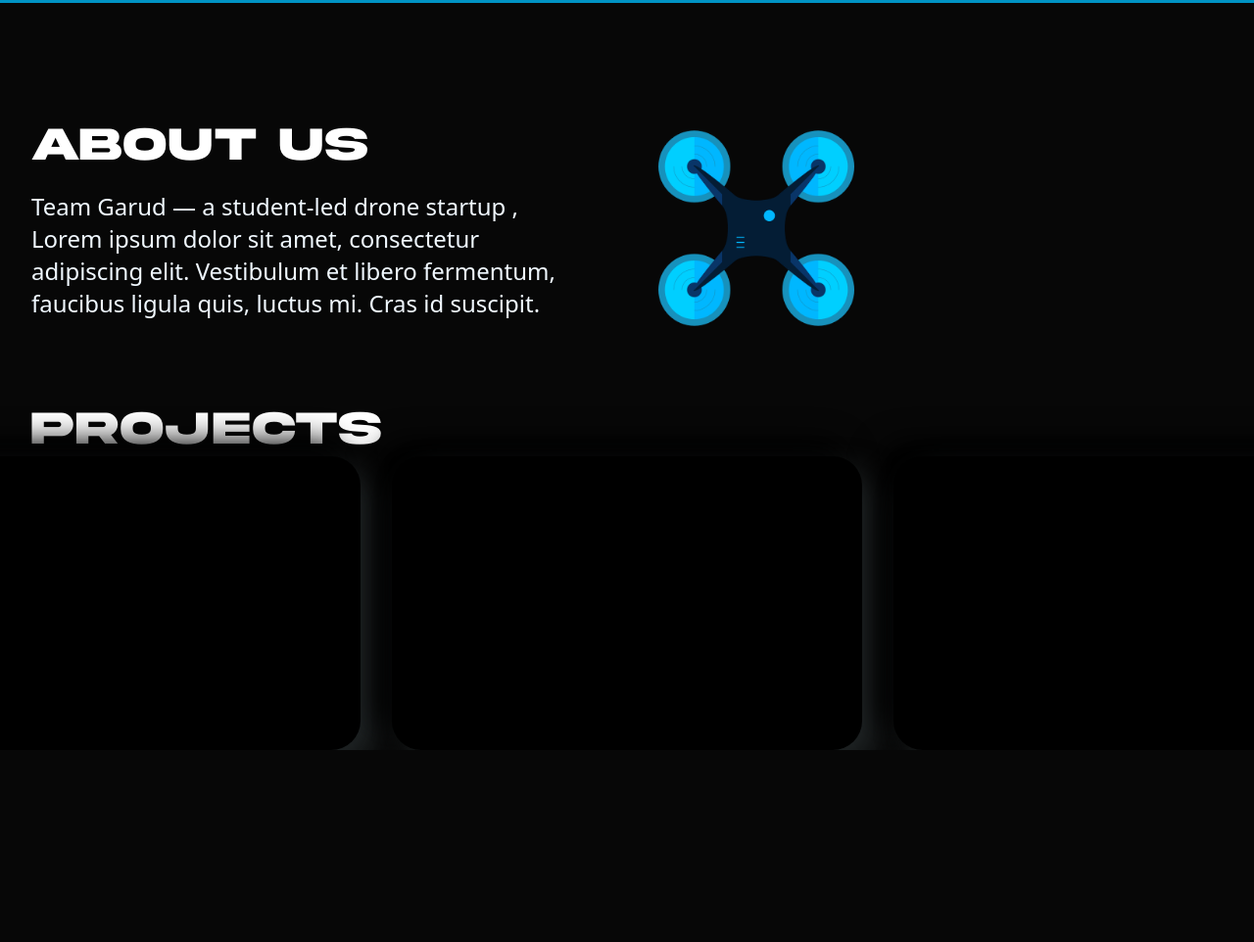
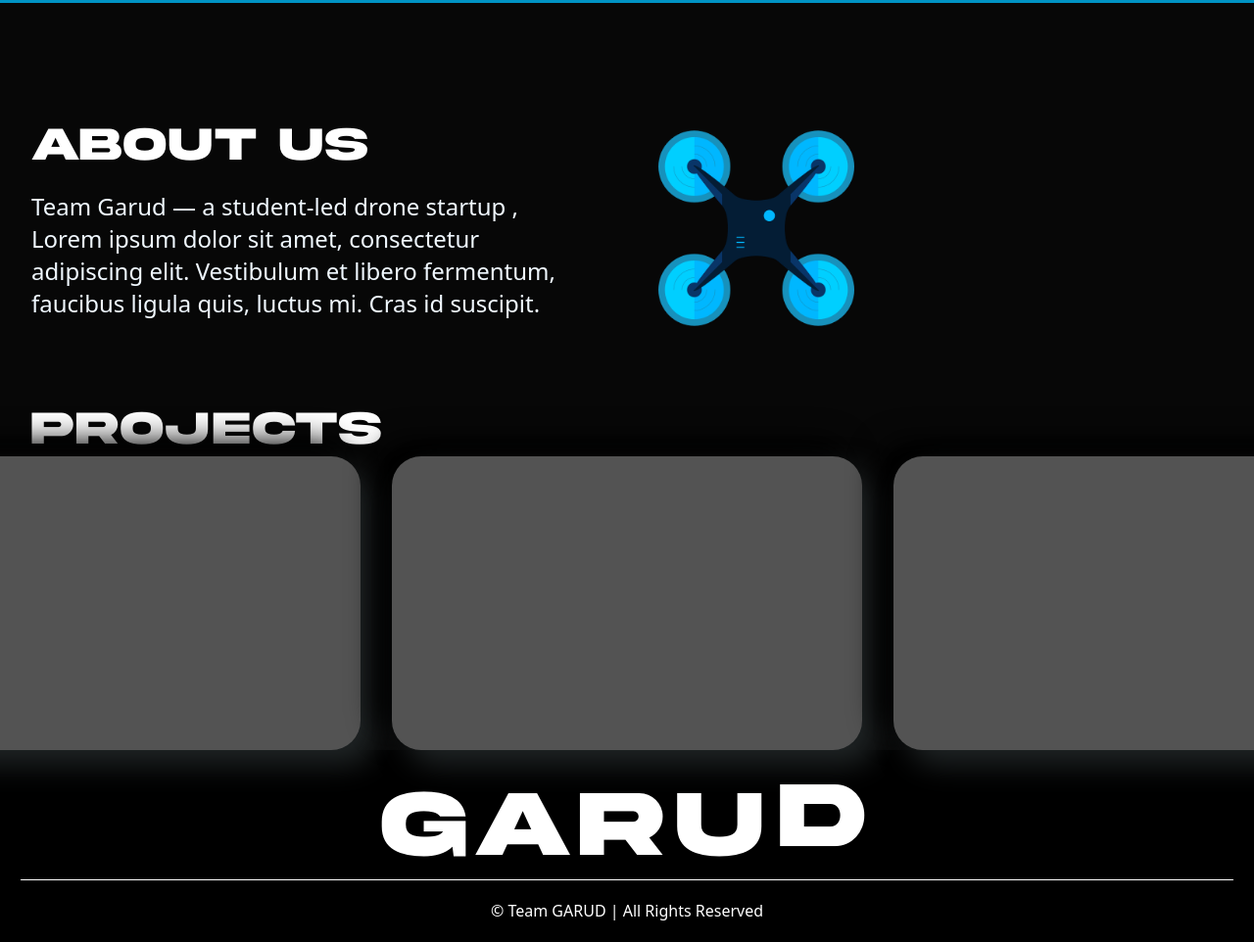
Before and after one commit to Deepcode2021/Team-garud, a plain HTML site: page index.html in a window 1280 px wide. Shown: the part 992-1954 px from the top of the page at 98% size. Before the commit the page ends 1758 px from the top, so only its background shows below. Drawn offline with Linux system fonts and the light colour scheme.

Commit message:
Add files via upload

```diff
--- a/index.html
+++ b/index.html
@@ -60,5 +60,26 @@
         <div class="card"></div>
     </div>
 
+    <div class="team">
+
+    </div>
+    <footer>
+        <div class="garud-footer">
+            <p class="footer-text">Gar<span class="u">u</span><span class="d">d</span></p>
+        </div>
+        <div class="content">
+
+            <!-- <ul class="links">
+                <li><a href="#">Linkden</a></li>
+                <li><a href="#">Team</a></li>
+                <li><a href="#">Projects</a></li>
+                <li><a href="#">Other</a></li>
+
+            </ul> -->
+        </div>
+        <p class="copyright">
+            &copy; <span id="year"></span> Team GARUD | All Rights Reserved
+        </p>
+    </footer>
 </body>
 </html>
--- a/style.css
+++ b/style.css
@@ -112,17 +112,17 @@ nav a:hover{
 @keyframes up-down {
     0% {
         top: 0;
-        /* Starting position */
+
     }
 
     50% {
         top: -20px;
-        /* Moves up 20px */
+
     }
 
     100% {
         top: 0;
-        /* Returns to starting position */
+
     }
 }
 .para{
@@ -207,7 +207,7 @@ nav a:hover{
     width: 300px;
     height: 300px;
     border-radius: 30px;
-    background: #000000;
+    background: #535353;
     flex: 0 0 30rem;
     box-shadow: 15px 15px 30px #202526,
         -15px -15px 30px #000000;
@@ -227,3 +227,87 @@ nav a:hover{
 
 
 }
+
+footer{
+    background: #000000;
+    /* color: #000000; */
+    padding: 21px;
+    display: flex;
+    flex-direction: column;
+    justify-content: center;
+    align-items: center;
+
+
+}
+
+.footer-text{
+    color: rgb(255, 255, 255) ;
+    font-size: 6rem;
+    font-family: akira;
+    letter-spacing: .5rem;
+}
+footer .content {
+    display: flex;
+    justify-content: center;
+    align-items: center;
+    flex-direction: column;
+    text-decoration: none;
+}
+/* footer .content .links {
+    display: flex;
+    justify-content: center;
+    align-items: center;
+    text-decoration: none;
+    list-style: none;
+}
+footer .content .links {
+    flex-wrap: wrap;
+    text-decoration: none;
+}
+footer .content .links li {
+    margin: 0 12px;
+    margin-bottom: 10px;
+    text-decoration: none;
+}
+footer .content .links li a:hover {
+    opacity: 0.5;
+    text-decoration: none;
+} */
+footer .copyright {
+    text-align: center;
+    color: rgb(255, 255, 255);
+    padding-top: 20px;
+    font-family: system-ui, -apple-system, BlinkMacSystemFont, 'Segoe UI', Roboto, Oxygen, Ubuntu, Cantarell, 'Open Sans', 'Helvetica Neue', sans-serif;
+    width: 100%;
+    border-top: 1px solid #ffffff;
+}
+
+footer .d{
+    animation: upd 3s ease-in-out infinite;
+    position: relative;
+}
+.garud-footer .u :hover{
+    position: relative;
+    animation: upd 4s ease-in-out infinite;
+    /* cursor: pointer; */
+}
+@keyframes upd {
+    0% {
+        top: 0;
+
+    }
+
+    60% {
+        top: -10px;
+
+    }
+
+    100% {
+        top: 0;
+
+    }
+}
+
+.garud-footer :hover{
+    cursor: pointer;
+}
```
Lines whose indentation alone changed are shown as unchanged.
